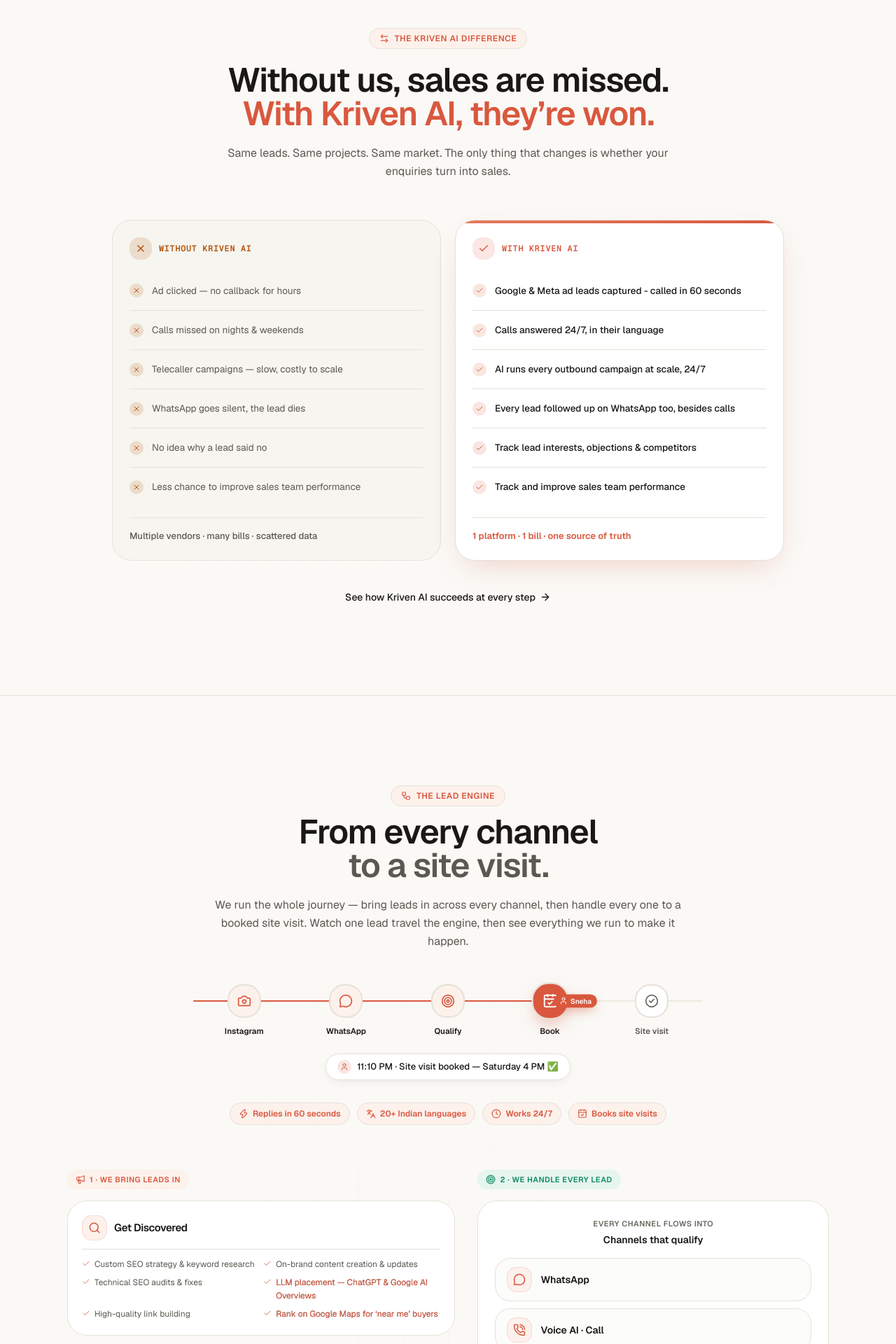
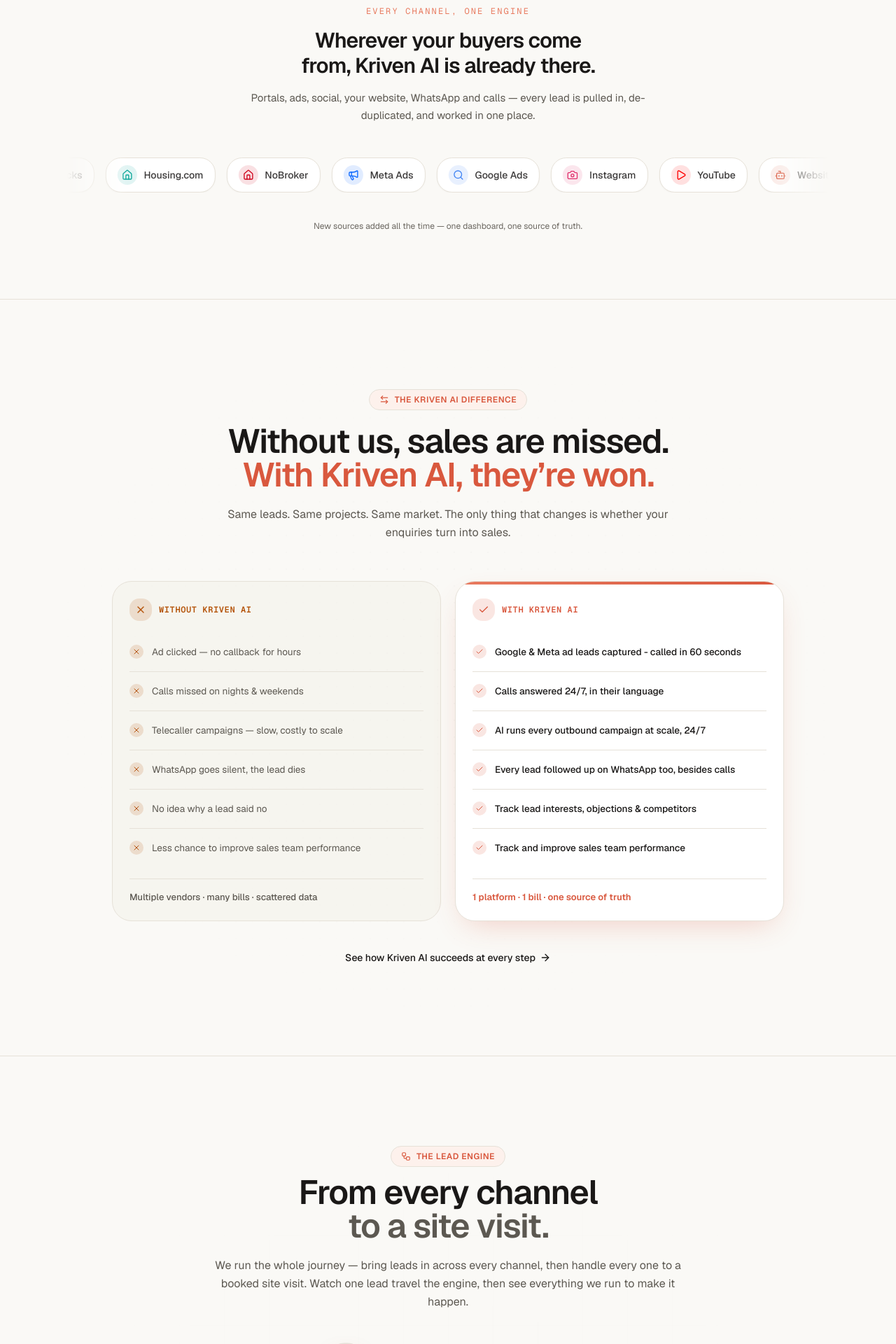
Before and after one commit to Kriven-AI/realty-website, a Next.js app: page / in a window 1280 px wide. Shown: the part 1640-3560 px from the top of the page at 70% size. Built offline with nearby package versions, Linux system fonts and the light colour scheme.

Commit message:
updates to the home page teaser

```diff
--- a/app/globals.css
+++ b/app/globals.css
@@ -129,6 +129,25 @@
   cursor: pointer;
 }
 
+/* Marquee for the integrations strip — a continuous horizontal scroll.
+   The track holds two identical copies, so -50% loops seamlessly. */
+@keyframes marquee {
+  from {
+    transform: translateX(0);
+  }
+  to {
+    transform: translateX(-50%);
+  }
+}
+.marquee-track {
+  animation: marquee 48s linear infinite;
+}
+@media (prefers-reduced-motion: reduce) {
+  .marquee-track {
+    animation: none;
+  }
+}
+
 /* ---- Typography & visual utilities ---- */
 
 @utility text-gradient {
--- a/app/page.tsx
+++ b/app/page.tsx
@@ -1,4 +1,5 @@
 import { Hero } from "@/components/home/hero";
+import { Integrations } from "@/components/home/integrations";
 import { FragmentedReality } from "@/components/home/fragmented-reality";
 import { LeadEngineTeaser } from "@/components/home/lead-engine-teaser";
 import { PlatformSuite } from "@/components/home/platform-suite";
@@ -11,6 +12,7 @@
   return (
     <>
       <Hero />
+      <Integrations />
       <FragmentedReality />
       <LeadEngineTeaser />
       <PlatformSuite />
--- /dev/null
+++ b/components/home/integrations.tsx
@@ -0,0 +1,111 @@
+"use client";
+
+import { motion } from "framer-motion";
+import {
+  Building2,
+  Home,
+  Megaphone,
+  Search,
+  Camera,
+  Play,
+  Bot,
+  MessageCircle,
+  Phone,
+  type LucideIcon,
+} from "lucide-react";
+
+const ease = [0.2, 0.8, 0.2, 1] as const;
+
+// Channels Kriven captures leads from / works them on, each with its own
+// brand colour + a fitting icon. (Swap the icon for a real logo SVG later.)
+type Channel = { name: string; icon: LucideIcon; color: string };
+
+const CHANNELS: Channel[] = [
+  { name: "99acres", icon: Building2, color: "#f37021" },
+  { name: "MagicBricks", icon: Building2, color: "#d3232a" },
+  { name: "Housing.com", icon: Home, color: "#0aa699" },
+  { name: "NoBroker", icon: Home, color: "#d0021b" },
+  { name: "Meta Ads", icon: Megaphone, color: "#0866ff" },
+  { name: "Google Ads", icon: Search, color: "#4285f4" },
+  { name: "Instagram", icon: Camera, color: "#e1306c" },
+  { name: "YouTube", icon: Play, color: "#ff0000" },
+  { name: "Website chatbot", icon: Bot, color: "#d9583e" },
+  { name: "WhatsApp", icon: MessageCircle, color: "#1faf52" },
+  { name: "Inbound calls", icon: Phone, color: "#7c3aed" },
+];
+
+function Tile({ name, icon: Icon, color }: Channel) {
+  return (
+    <div className="mr-4 flex shrink-0 items-center gap-2.5 rounded-xl border border-border-subtle bg-card px-4 py-2.5 shadow-[0_1px_2px_0_rgba(26,24,23,0.04)]">
+      <span
+        aria-hidden="true"
+        style={{ backgroundColor: `${color}1f`, color }}
+        className="inline-flex h-7 w-7 items-center justify-center rounded-lg"
+      >
+        <Icon className="h-4 w-4" />
+      </span>
+      <span className="whitespace-nowrap text-sm font-medium text-foreground/85">
+        {name}
+      </span>
+    </div>
+  );
+}
+
+export function Integrations() {
+  return (
+    <section className="relative border-t border-border-subtle py-20 lg:py-24">
+      <div className="mx-auto max-w-6xl px-6 lg:px-8">
+        {/* Header */}
+        <div className="text-center">
+          <motion.p
+            initial={{ opacity: 0, y: 12 }}
+            whileInView={{ opacity: 1, y: 0 }}
+            viewport={{ once: true, margin: "-80px" }}
+            transition={{ duration: 0.55, ease }}
+            className="font-mono text-xs uppercase tracking-[0.18em] text-brand-soft"
+          >
+            Every channel, one engine
+          </motion.p>
+          <motion.h2
+            initial={{ opacity: 0, y: 12 }}
+            whileInView={{ opacity: 1, y: 0 }}
+            viewport={{ once: true, margin: "-80px" }}
+            transition={{ delay: 0.05, duration: 0.6, ease }}
+            className="mx-auto mt-4 max-w-2xl text-balance text-2xl font-semibold tracking-tight text-foreground sm:text-3xl"
+          >
+            Wherever your buyers come from, Kriven AI is already there.
+          </motion.h2>
+          <motion.p
+            initial={{ opacity: 0, y: 12 }}
+            whileInView={{ opacity: 1, y: 0 }}
+            viewport={{ once: true, margin: "-80px" }}
+            transition={{ delay: 0.1, duration: 0.6, ease }}
+            className="mx-auto mt-4 max-w-xl text-[15px] leading-relaxed text-muted-foreground"
+          >
+            Portals, ads, social, your website, WhatsApp and calls — every lead
+            is pulled in, de-duplicated, and worked in one place.
+          </motion.p>
+        </div>
+
+        {/* Marquee — fades at both edges, pauses on hover */}
+        <motion.div
+          initial={{ opacity: 0 }}
+          whileInView={{ opacity: 1 }}
+          viewport={{ once: true, margin: "-60px" }}
+          transition={{ delay: 0.15, duration: 0.6 }}
+          className="group relative mt-12 overflow-hidden [mask-image:linear-gradient(to_right,transparent,black_8%,black_92%,transparent)]"
+        >
+          <div className="marquee-track flex w-max group-hover:[animation-play-state:paused]">
+            {[...CHANNELS, ...CHANNELS].map((c, i) => (
+              <Tile key={`${c.name}-${i}`} {...c} />
+            ))}
+          </div>
+        </motion.div>
+
+        <p className="mt-10 text-center text-xs text-subtle">
+          New sources added all the time — one dashboard, one source of truth.
+        </p>
+      </div>
+    </section>
+  );
+}
--- a/components/home/lead-engine-teaser.tsx
+++ b/components/home/lead-engine-teaser.tsx
@@ -23,6 +23,7 @@
   ArrowDown,
   Workflow,
   Search,
+  UserCheck,
   type LucideIcon,
 } from "lucide-react";
 
@@ -100,9 +101,30 @@
 /* ---------------- Channels that qualify + the pipeline ---------------- */
 
 const QUALIFY_CHANNELS = [
-  { key: "whatsapp", label: "WhatsApp", icon: MessageCircle },
-  { key: "voice", label: "Voice AI · Call", icon: PhoneCall },
-  { key: "chatbot", label: "Interactive Chatbot · Website", icon: Bot },
+  {
+    key: "whatsapp",
+    label: "WhatsApp",
+    icon: MessageCircle,
+    when: "When they tap a Meta / Google ad, or our reply to a YouTube comment",
+  },
+  {
+    key: "instagram",
+    label: "Instagram DM",
+    icon: Camera,
+    when: "When they comment on a reel/post — qualified in the same thread",
+  },
+  {
+    key: "voice",
+    label: "Voice AI call",
+    icon: PhoneCall,
+    when: "When they call in — or prefer a call over chat",
+  },
+  {
+    key: "chatbot",
+    label: "Website chatbot",
+    icon: Bot,
+    when: "When they land on your website",
+  },
 ];
 
 /* ---------------- Sneha — the animated one-lead example ---------------- */
@@ -110,19 +132,19 @@
 type FlowNode = { label: string; icon: LucideIcon };
 
 const FLOW: FlowNode[] = [
-  { label: "Instagram", icon: Camera },
+  { label: "Meta ad", icon: Megaphone },
   { label: "WhatsApp", icon: MessageCircle },
-  { label: "Qualify", icon: Target },
-  { label: "Book", icon: CalendarCheck },
-  { label: "Site visit", icon: CheckCircle2 },
+  { label: "Qualified", icon: Target },
+  { label: "Booked", icon: CalendarCheck },
+  { label: "Handoff", icon: UserCheck },
 ];
 
 const SNEHA = [
-  "11:04 PM · Sneha taps your Instagram reel",
-  "11:05 PM · Kriven AI replies on WhatsApp — in her own language",
+  "11:04 PM · Sneha taps your Meta ad — one tap straight into WhatsApp",
+  "11:05 PM · Kriven AI greets her on WhatsApp — in her own language",
   "11:08 PM · 3BHK · ₹80L · ready to buy → 🔥 HOT lead",
-  "11:10 PM · Site visit booked — Saturday 4 PM ✅",
-  "★ She shows up. Your team closes the sale.",
+  "11:10 PM · Site visit booked + brochure sent, all in the same thread ✅",
+  "★ Your sales rep is notified with her full history. They just close.",
 ];
 
 const LOVES: { icon: LucideIcon; label: string }[] = [
@@ -132,7 +154,7 @@
   { icon: CalendarCheck, label: "Books site visits" },
 ];
 
-const STEP_MS = 2000;
+const STEP_MS = 3500;
 
 export function LeadEngineTeaser() {
   return (
@@ -211,10 +233,10 @@
                 className="mt-4 rounded-2xl border border-border-subtle bg-card p-6"
               >
                 <p className="text-center text-[11px] font-semibold uppercase tracking-wider text-subtle">
-                  Every channel flows into
+                  The moment a lead comes in
                 </p>
                 <p className="mt-1 text-center text-sm font-semibold text-foreground">
-                  Channels that qualify
+                  It lands where it gets qualified
                 </p>
 
                 <div className="mt-4 space-y-2.5">
@@ -223,14 +245,19 @@
                     return (
                       <div
                         key={c.key}
-                        className="flex items-center gap-3 rounded-xl border border-border-subtle bg-background/50 px-4 py-3"
+                        className="flex items-start gap-3 rounded-xl border border-border-subtle bg-background/50 px-4 py-3"
                       >
-                        <span className="inline-flex h-9 w-9 items-center justify-center rounded-lg bg-brand-tint text-brand ring-1 ring-inset ring-brand/15">
+                        <span className="mt-0.5 inline-flex h-9 w-9 shrink-0 items-center justify-center rounded-lg bg-brand-tint text-brand ring-1 ring-inset ring-brand/15">
                           <Icon className="h-4.5 w-4.5" />
                         </span>
-                        <span className="text-sm font-semibold text-foreground">
-                          {c.label}
-                        </span>
+                        <div className="min-w-0">
+                          <p className="text-sm font-semibold text-foreground">
+                            {c.label}
+                          </p>
+                          <p className="mt-0.5 text-[11.5px] leading-snug text-subtle">
+                            {c.when}
+                          </p>
+                        </div>
                       </div>
                     );
                   })}
```
